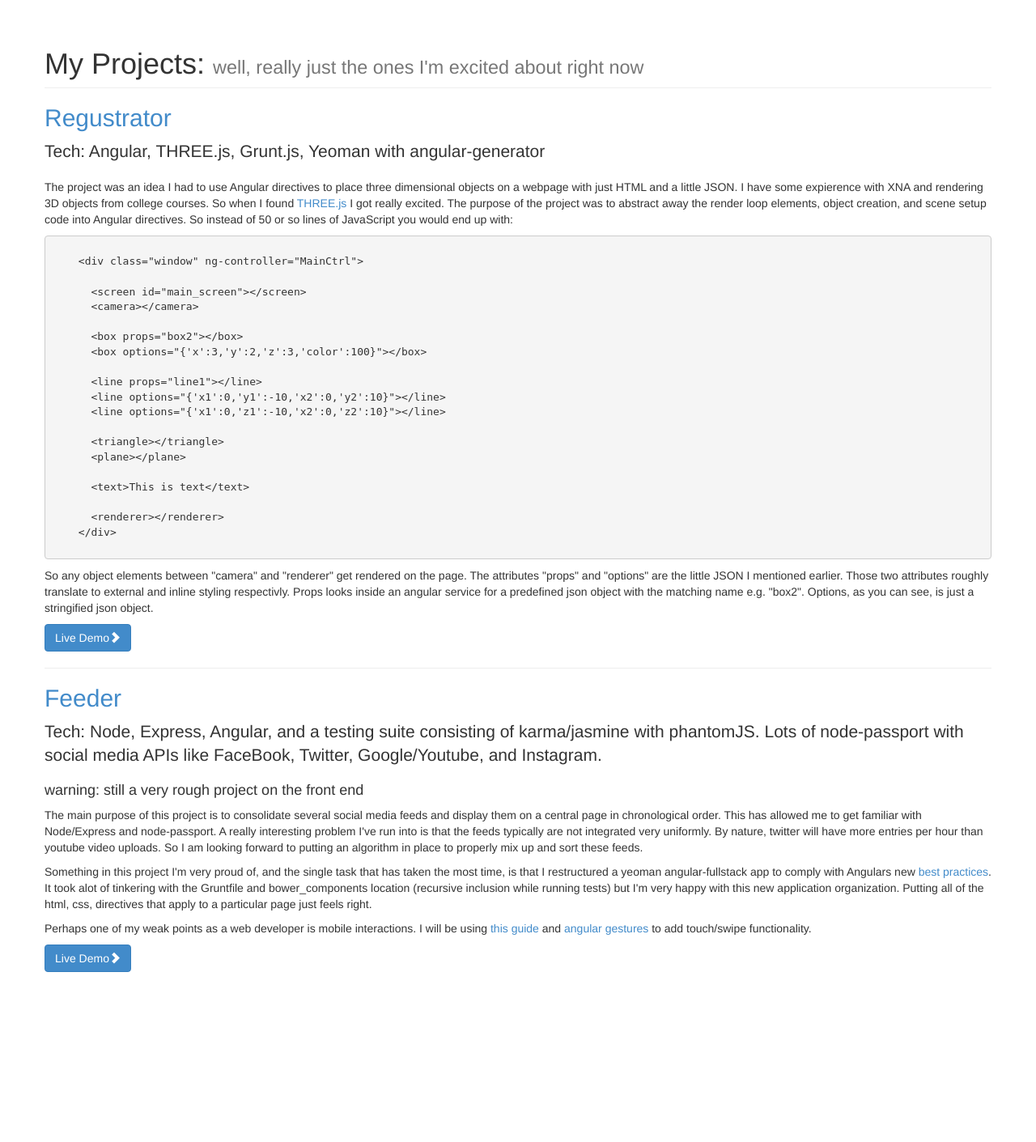
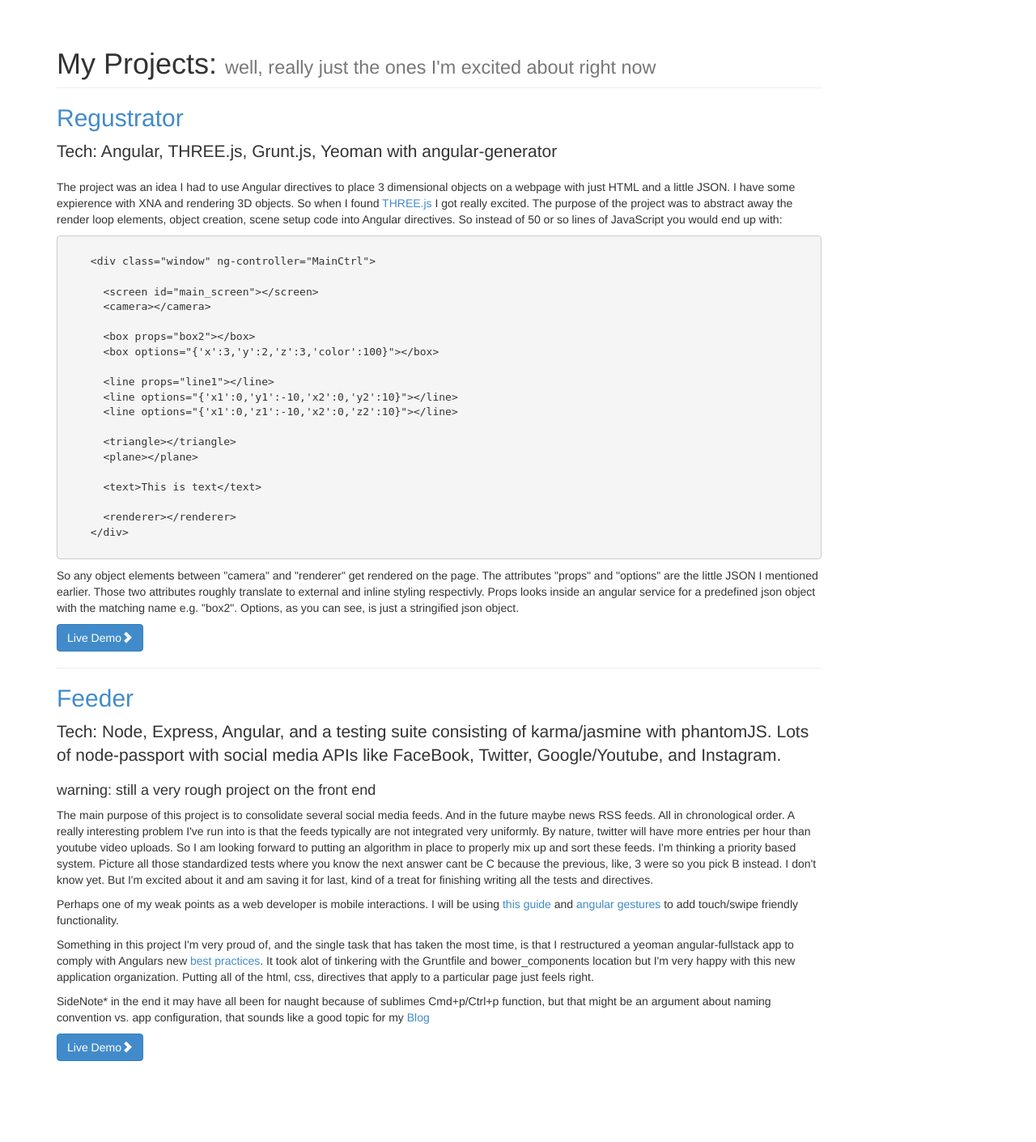
Before and after one commit to kmcbrayer/kmcbrayer_com, a Django app: page /projects/ in a window 1280 px wide. Shown: the part 51-1462 px from the top of the page at 81% size. Before the commit the page ends 1252 px from the top, so only its background shows below. Run offline with Django 3.2, Linux system fonts and the light colour scheme; some libraries are stand-ins or nearby versions.

Commit message:
Revert "started adding regustrator live edit"
This reverts commit 0f1663677b36a6a09507c0c422efd2da31eecd57.

```diff
--- a/mysite/views.py
+++ b/mysite/views.py
@@ -4,6 +4,6 @@ from mysite.models import Blog
 
 # Create your views here.
 def blog(request):
-	blog_list = Blog.objects.order_by('-pub_date')
+	blog_list = Blog.objects.order_by('pub_date')
 	context = {'blogs': blog_list}
 	return render(request, 'blog.html', context)
--- a/static/scripts/angular_scripts/controllers/main.js
+++ b/static/scripts/angular_scripts/controllers/main.js
@@ -6,11 +6,11 @@ angular.module('regUstratorApp')
     $scope.toggleCamera = function(){
     	sceneData.cameraView = (sceneData.cameraView === 'perspective') ? 'fPerson' : 'perspective';
     	if (sceneData.cameraView === 'perspective'){
-            utils.cleanCam();
+        utils.cleanCam();
     		utils.makeOrbitCam();
     	}else{
     	  sceneData.controls = new THREE.PointerLockControls(sceneData.camera);
-            utils.makeFPersonCam();
+        utils.makeFPersonCam();
     	}
     };
   });
--- a/static/scripts/angular_scripts/directives/screen.js
+++ b/static/scripts/angular_scripts/directives/screen.js
@@ -8,8 +8,8 @@ angular.module('regUstratorApp')
       link: function postLink(scope, element, attrs) {
         sceneData.scene = new THREE.Scene();
       	sceneData.renderer = new THREE.WebGLRenderer();
-        sceneData.height = $(window).height()-50;
-        sceneData.width = $('#window').width();
+        sceneData.height = $(window).height();
+        sceneData.width = $(window).width();
       	sceneData.renderer.setSize( sceneData.width, sceneData.height );
         //fog
         sceneData.scene.fog = new THREE.Fog( 0xffffff, 2000, 10000 );
--- a/static/scripts/angular_scripts/services/utils.js
+++ b/static/scripts/angular_scripts/services/utils.js
@@ -56,7 +56,8 @@ angular.module('regUstratorApp')
         sceneData.camera.position.x = 0;
         sceneData.camera.position.y = 3;
         sceneData.camera.position.z = 10;
-        sceneData.controls = new THREE.OrbitControls(sceneData.camera,document.getElementById('window'));
+
+        sceneData.controls = new THREE.OrbitControls(sceneData.camera);
 
       },
       cleanCam: function(){
--- a/templates/blog.html
+++ b/templates/blog.html
@@ -5,7 +5,7 @@
   <h1 class="blog-title">My Programming Blog</h1>
   <p class="lead blog-description">This is just a list of my thoughts on programming stuff I run into</p>
 </div>
-<div class="span12 blog-main">
+<div class="col-sm-10 blog-main">
 {% for blog in blogs %}
 	<div class="blog-post">
 		<h2 class="blog-post-title">{{blog.title}}</h2>
--- a/templates/projects.html
+++ b/templates/projects.html
@@ -2,7 +2,7 @@
 
 {% block content %}
 <div class="row">
-  <div class="span12">
+  <div class="col-md-10">
     <h1 class="page-header">
       My Projects:
       <small>well, really just the ones I'm excited about right now</small>
@@ -14,7 +14,7 @@
         Tech: Angular, THREE.js, Grunt.js, Yeoman with angular-generator
     </p>
     <p>
-    The project was an idea I had to use Angular directives to place three dimensional objects on a webpage with just HTML and a little JSON. I have some expierence with XNA and rendering 3D objects from college courses. So when I found <a href="http://threejs.org/">THREE.js</a> I got really excited. The purpose of the project was to abstract away the render loop elements, object creation, and scene setup code into Angular directives. So instead of 50 or so lines of JavaScript you would end up with:
+    The project was an idea I had to use Angular directives to place 3 dimensional objects on a webpage with just HTML and a little JSON. I have some expierence with XNA and rendering 3D objects. So when I found <a href="http://threejs.org/">THREE.js</a> I got really excited. The purpose of the project was to abstract away the render loop elements, object creation, scene setup code into Angular directives. So instead of 50 or so lines of JavaScript you would end up with:
     </p>
     <pre><code><xmp>    <div class="window" ng-controller="MainCtrl">
 
@@ -51,13 +51,16 @@
     </p>
     <h4>warning: still a very rough project on the front end</h4>
     <p>
-        The main purpose of this project is to consolidate several social media feeds and display them on a central page in chronological order. This has allowed me to get familiar with Node/Express and node-passport.  A really interesting problem I've run into is that the feeds typically are not integrated very uniformly. By nature, twitter will have more entries per hour than youtube video uploads. So I am looking forward to putting an algorithm in place to properly mix up and sort these feeds.
+        The main purpose of this project is to consolidate several social media feeds. And in the future maybe news RSS feeds. All in chronological order. A really interesting problem I've run into is that the feeds typically are not integrated very uniformly. By nature, twitter will have more entries per hour than youtube video uploads. So I am looking forward to putting an algorithm in place to properly mix up and sort these feeds. I'm thinking a priority based system. Picture all those standardized tests where you know the next answer cant be C because the previous, like, 3 were so you pick B instead. I don't know yet. But I'm excited about it and am saving it for last, kind of a treat for finishing writing all the tests and directives.
     </p>
     <p>
-        Something in this project I'm very proud of, and the single task that has taken the most time, is that I restructured a yeoman angular-fullstack app to comply with Angulars new <a href="https://docs.google.com/document/d/1XXMvReO8-Awi1EZXAXS4PzDzdNvV6pGcuaF4Q9821Es/pub">best practices</a>. It took alot of tinkering with the Gruntfile and bower_components location (recursive inclusion while running tests) but I'm very happy with this new application organization. Putting all of the html, css, directives that apply to a particular page just feels right.
+        Perhaps one of my weak points as a web developer is mobile interactions. I will be using <a href="http://www.ng-newsletter.com/posts/angular-on-mobile.html">this guide</a> and <a href="https://github.com/wzr1337/angular-gestures">angular gestures</a> to add touch/swipe friendly functionality.
     </p>
     <p>
-        Perhaps one of my weak points as a web developer is mobile interactions. I will be using <a href="http://www.ng-newsletter.com/posts/angular-on-mobile.html">this guide</a> and <a href="https://github.com/wzr1337/angular-gestures">angular gestures</a> to add touch/swipe functionality.
+        Something in this project I'm very proud of, and the single task that has taken the most time, is that I restructured a yeoman angular-fullstack app to comply with Angulars new <a href="https://docs.google.com/document/d/1XXMvReO8-Awi1EZXAXS4PzDzdNvV6pGcuaF4Q9821Es/pub">best practices</a>. It took alot of tinkering with the Gruntfile and bower_components location but I'm very happy with this new application organization. Putting all of the html, css, directives that apply to a particular page just feels right.
+    </p>
+    <p>
+        SideNote* in the end it may have all been for naught because of sublimes Cmd+p/Ctrl+p function, but that might be an argument about naming convention vs. app configuration, that sounds like a good topic for my <a href="/blog/">Blog</a>
     </p>
     <a class="btn btn-primary" href="http://www.kmcbrayer.com:3000">Live Demo<span class="glyphicon glyphicon-chevron-right"></span></a>
 
```
Also changed, not shown: templates/regUpreview.html (+4 -17 lines), static/styles/main.css (line endings or trailing spaces), 1 other file.
